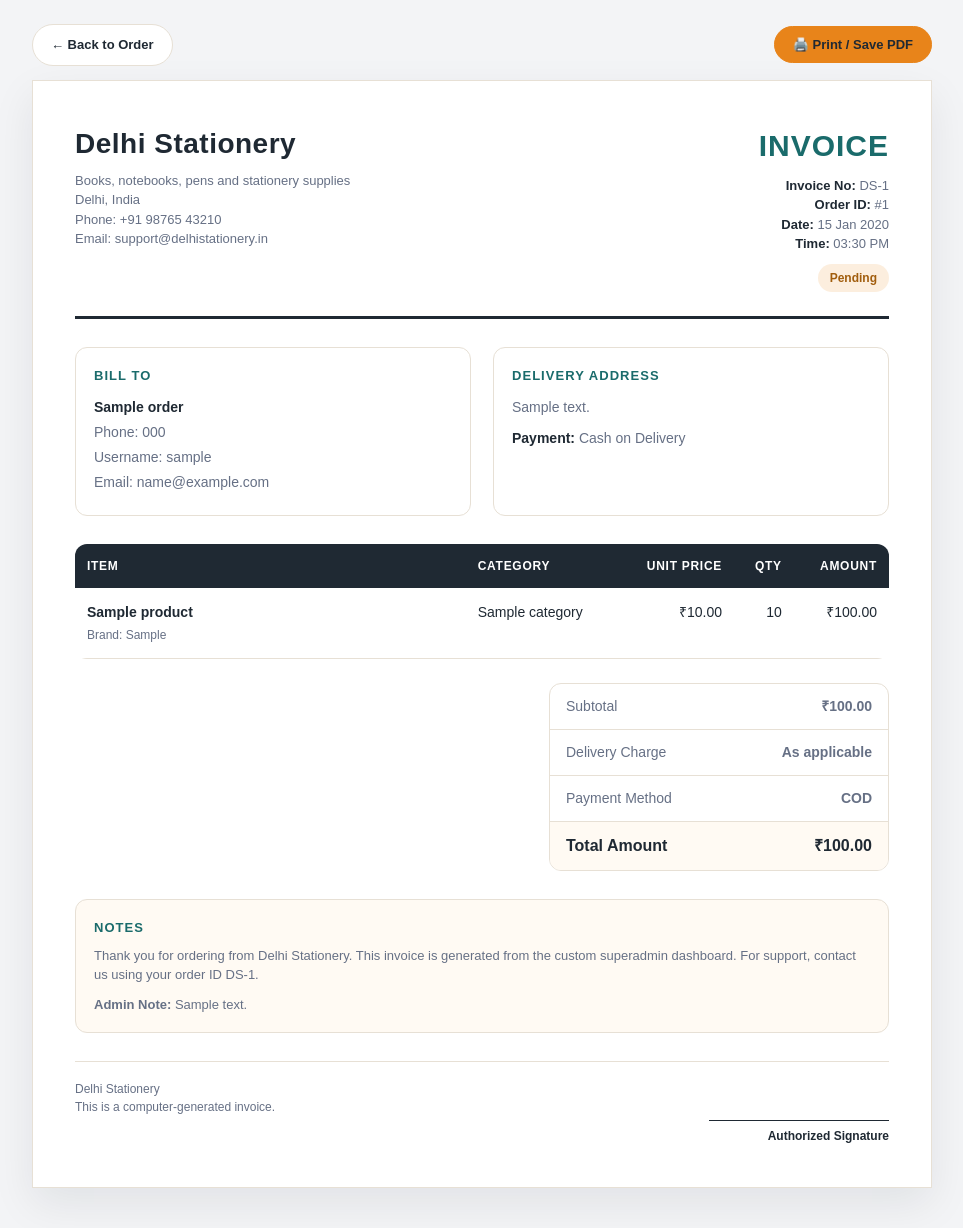
After one commit to sartaj05/Stationery_Store, a Django app: page /accounts/superadmin/orders/1/invoice/ in a window 1280 px wide. The commit adds this page. Shown: the whole page, without its empty margins (158-1121 px from the left). Run offline with Django 5.2, Linux system fonts and the light colour scheme; a user stored in the database is signed in; tables that the repository leaves empty hold one stand-in row (values such as "Sample post").

Commit message:
Add printable invoice and order receipt system

```diff
--- a/accounts/urls.py
+++ b/accounts/urls.py
@@ -102,4 +102,9 @@ urlpatterns = [
         views.superadmin_product_restock,
         name="superadmin_product_restock"
     ),
+    path(
+        "superadmin/orders/<int:pk>/invoice/",
+        views.superadmin_order_invoice,
+        name="superadmin_order_invoice"
+    ),
 ]
--- a/accounts/views.py
+++ b/accounts/views.py
@@ -759,3 +759,18 @@ def superadmin_product_restock(request, pk):
             messages.error(request, "Please enter a valid stock quantity.")
 
     return redirect("superadmin_low_stock_list")
+
+
+@login_required
+@user_passes_test(is_superadmin)
+def superadmin_order_invoice(request, pk):
+    order = get_object_or_404(
+        Order.objects.select_related("product", "product__category", "customer"),
+        pk=pk,
+    )
+
+    context = {
+        "order": order,
+    }
+
+    return render(request, "accounts/superadmin_order_invoice.html", context)
--- /dev/null
+++ b/templates/accounts/superadmin_order_invoice.html
@@ -0,0 +1,492 @@
+{% load static %}
+<!DOCTYPE html>
+<html lang="en">
+<head>
+    <meta charset="UTF-8">
+    <title>Invoice #{{ order.id }} | Delhi Stationery</title>
+    <meta name="viewport" content="width=device-width, initial-scale=1.0">
+
+    <style>
+        :root {
+            --ink: #1f2933;
+            --muted: #667085;
+            --border: #e7e0d5;
+            --paper: #fffaf3;
+            --cream: #f5edde;
+            --saffron: #e8841a;
+            --teal: #1a6b6b;
+            --jade: #27745a;
+            --ruby: #c0392b;
+        }
+
+        * {
+            box-sizing: border-box;
+            margin: 0;
+            padding: 0;
+        }
+
+        body {
+            background: #f3f4f6;
+            color: var(--ink);
+            font-family: Arial, Helvetica, sans-serif;
+            font-size: 14px;
+            line-height: 1.5;
+        }
+
+        .screen-actions {
+            max-width: 900px;
+            margin: 24px auto 14px;
+            display: flex;
+            justify-content: space-between;
+            gap: 12px;
+            align-items: center;
+        }
+
+        .screen-actions a,
+        .screen-actions button {
+            border: none;
+            text-decoration: none;
+            cursor: pointer;
+            border-radius: 999px;
+            padding: 10px 18px;
+            font-weight: 700;
+            font-size: 13px;
+            color: var(--ink);
+            background: #fff;
+            border: 1px solid var(--border);
+        }
+
+        .screen-actions button {
+            background: var(--saffron);
+            border-color: var(--saffron);
+        }
+
+        .invoice-page {
+            max-width: 900px;
+            margin: 0 auto 40px;
+            background: #fff;
+            border: 1px solid var(--border);
+            box-shadow: 0 16px 40px rgba(15, 23, 42, .08);
+            padding: 42px;
+        }
+
+        .invoice-header {
+            display: flex;
+            justify-content: space-between;
+            gap: 24px;
+            border-bottom: 3px solid var(--ink);
+            padding-bottom: 24px;
+            margin-bottom: 28px;
+        }
+
+        .brand h1 {
+            font-size: 28px;
+            letter-spacing: .5px;
+            color: var(--ink);
+            margin-bottom: 6px;
+        }
+
+        .brand p {
+            color: var(--muted);
+            font-size: 13px;
+        }
+
+        .invoice-meta {
+            text-align: right;
+        }
+
+        .invoice-meta h2 {
+            color: var(--teal);
+            font-size: 30px;
+            letter-spacing: 1px;
+            margin-bottom: 8px;
+        }
+
+        .invoice-meta p {
+            font-size: 13px;
+            color: var(--muted);
+        }
+
+        .invoice-meta strong {
+            color: var(--ink);
+        }
+
+        .status-badge {
+            display: inline-block;
+            margin-top: 10px;
+            border-radius: 999px;
+            padding: 5px 12px;
+            font-size: 12px;
+            font-weight: 800;
+            background: var(--cream);
+            color: var(--ink);
+        }
+
+        .status-badge.delivered {
+            background: rgba(39, 116, 90, .12);
+            color: var(--jade);
+        }
+
+        .status-badge.cancelled {
+            background: rgba(192, 57, 43, .12);
+            color: var(--ruby);
+        }
+
+        .status-badge.pending {
+            background: rgba(232, 132, 26, .14);
+            color: #a15d0d;
+        }
+
+        .info-grid {
+            display: grid;
+            grid-template-columns: 1fr 1fr;
+            gap: 22px;
+            margin-bottom: 28px;
+        }
+
+        .info-card {
+            border: 1px solid var(--border);
+            border-radius: 12px;
+            padding: 18px;
+            background: #fff;
+        }
+
+        .info-card h3 {
+            font-size: 13px;
+            text-transform: uppercase;
+            letter-spacing: .08em;
+            color: var(--teal);
+            margin-bottom: 12px;
+        }
+
+        .info-card p {
+            color: var(--muted);
+            margin-bottom: 4px;
+        }
+
+        .info-card strong {
+            color: var(--ink);
+        }
+
+        .items-table {
+            width: 100%;
+            border-collapse: collapse;
+            margin-bottom: 24px;
+            overflow: hidden;
+            border-radius: 12px;
+        }
+
+        .items-table th {
+            background: var(--ink);
+            color: #fff;
+            padding: 13px 12px;
+            text-align: left;
+            font-size: 12px;
+            text-transform: uppercase;
+            letter-spacing: .06em;
+        }
+
+        .items-table td {
+            border-bottom: 1px solid var(--border);
+            padding: 14px 12px;
+            vertical-align: top;
+        }
+
+        .items-table tbody tr {
+            background: #fff;
+        }
+
+        .items-table .right {
+            text-align: right;
+        }
+
+        .product-name {
+            font-weight: 800;
+            color: var(--ink);
+            margin-bottom: 3px;
+        }
+
+        .product-meta {
+            color: var(--muted);
+            font-size: 12px;
+        }
+
+        .summary-wrap {
+            display: flex;
+            justify-content: flex-end;
+            margin-bottom: 28px;
+        }
+
+        .summary-box {
+            width: 340px;
+            border: 1px solid var(--border);
+            border-radius: 12px;
+            overflow: hidden;
+        }
+
+        .summary-row {
+            display: flex;
+            justify-content: space-between;
+            gap: 12px;
+            padding: 12px 16px;
+            border-bottom: 1px solid var(--border);
+            color: var(--muted);
+        }
+
+        .summary-row:last-child {
+            border-bottom: none;
+        }
+
+        .summary-row.total {
+            background: var(--paper);
+            color: var(--ink);
+            font-size: 16px;
+            font-weight: 900;
+        }
+
+        .notes {
+            border: 1px solid var(--border);
+            border-radius: 12px;
+            padding: 18px;
+            background: var(--paper);
+            margin-bottom: 28px;
+        }
+
+        .notes h3 {
+            font-size: 13px;
+            text-transform: uppercase;
+            letter-spacing: .08em;
+            margin-bottom: 8px;
+            color: var(--teal);
+        }
+
+        .notes p {
+            color: var(--muted);
+            font-size: 13px;
+        }
+
+        .invoice-footer {
+            border-top: 1px solid var(--border);
+            padding-top: 18px;
+            display: flex;
+            justify-content: space-between;
+            gap: 24px;
+            color: var(--muted);
+            font-size: 12px;
+        }
+
+        .signature {
+            text-align: right;
+            min-width: 180px;
+        }
+
+        .signature-line {
+            margin-top: 40px;
+            border-top: 1px solid var(--ink);
+            padding-top: 6px;
+            color: var(--ink);
+            font-weight: 700;
+        }
+
+        @media print {
+            body {
+                background: #fff;
+            }
+
+            .screen-actions {
+                display: none;
+            }
+
+            .invoice-page {
+                max-width: none;
+                margin: 0;
+                border: none;
+                box-shadow: none;
+                padding: 18mm;
+            }
+
+            @page {
+                size: A4;
+                margin: 0;
+            }
+        }
+
+        @media (max-width: 700px) {
+            .screen-actions,
+            .invoice-page {
+                margin-left: 12px;
+                margin-right: 12px;
+            }
+
+            .invoice-page {
+                padding: 24px;
+            }
+
+            .invoice-header,
+            .info-grid,
+            .invoice-footer {
+                grid-template-columns: 1fr;
+                flex-direction: column;
+            }
+
+            .invoice-meta {
+                text-align: left;
+            }
+
+            .summary-box {
+                width: 100%;
+            }
+
+            .items-table {
+                font-size: 12px;
+            }
+
+            .items-table th,
+            .items-table td {
+                padding: 10px 8px;
+            }
+        }
+    </style>
+</head>
+<body>
+
+<div class="screen-actions">
+    <a href="{% url 'superadmin_order_detail' order.id %}">← Back to Order</a>
+    <button type="button" onclick="window.print()">🖨️ Print / Save PDF</button>
+</div>
+
+<main class="invoice-page">
+
+    <header class="invoice-header">
+        <div class="brand">
+            <h1>Delhi Stationery</h1>
+            <p>Books, notebooks, pens and stationery supplies</p>
+            <p>Delhi, India</p>
+            <p>Phone: +91 98765 43210</p>
+            <p>Email: support@delhistationery.in</p>
+        </div>
+
+        <div class="invoice-meta">
+            <h2>INVOICE</h2>
+            <p><strong>Invoice No:</strong> DS-{{ order.id }}</p>
+            <p><strong>Order ID:</strong> #{{ order.id }}</p>
+            <p><strong>Date:</strong> {{ order.created_at|date:"d M Y" }}</p>
+            <p><strong>Time:</strong> {{ order.created_at|date:"h:i A" }}</p>
+
+            {% if order.status == "DELIVERED" %}
+                <span class="status-badge delivered">{{ order.get_status_display }}</span>
+            {% elif order.status == "CANCELLED" %}
+                <span class="status-badge cancelled">{{ order.get_status_display }}</span>
+            {% elif order.status == "PENDING" %}
+                <span class="status-badge pending">{{ order.get_status_display }}</span>
+            {% else %}
+                <span class="status-badge">{{ order.get_status_display }}</span>
+            {% endif %}
+        </div>
+    </header>
+
+    <section class="info-grid">
+        <div class="info-card">
+            <h3>Bill To</h3>
+            <p><strong>{{ order.name }}</strong></p>
+            <p>Phone: {{ order.phone }}</p>
+            {% if order.customer %}
+                <p>Username: {{ order.customer.username }}</p>
+                {% if order.customer.email %}
+                    <p>Email: {{ order.customer.email }}</p>
+                {% endif %}
+            {% endif %}
+        </div>
+
+        <div class="info-card">
+            <h3>Delivery Address</h3>
+            <p>{{ order.address }}</p>
+            <p style="margin-top:10px">
+                <strong>Payment:</strong> {{ order.get_payment_method_display }}
+            </p>
+        </div>
+    </section>
+
+    <table class="items-table">
+        <thead>
+            <tr>
+                <th style="width:48%">Item</th>
+                <th>Category</th>
+                <th class="right">Unit Price</th>
+                <th class="right">Qty</th>
+                <th class="right">Amount</th>
+            </tr>
+        </thead>
+        <tbody>
+            <tr>
+                <td>
+                    <div class="product-name">{{ order.product.name }}</div>
+                    <div class="product-meta">
+                        {% if order.product.brand %}
+                            Brand: {{ order.product.brand }}
+                        {% else %}
+                            Brand: Delhi Stationery
+                        {% endif %}
+                    </div>
+                </td>
+                <td>{{ order.product.category.name }}</td>
+                <td class="right">₹{{ order.product.final_price }}</td>
+                <td class="right">{{ order.quantity }}</td>
+                <td class="right">₹{{ order.total_price }}</td>
+            </tr>
+        </tbody>
+    </table>
+
+    <section class="summary-wrap">
+        <div class="summary-box">
+            <div class="summary-row">
+                <span>Subtotal</span>
+                <strong>₹{{ order.total_price }}</strong>
+            </div>
+
+            <div class="summary-row">
+                <span>Delivery Charge</span>
+                <strong>As applicable</strong>
+            </div>
+
+            <div class="summary-row">
+                <span>Payment Method</span>
+                <strong>{{ order.payment_method }}</strong>
+            </div>
+
+            <div class="summary-row total">
+                <span>Total Amount</span>
+                <strong>₹{{ order.total_price }}</strong>
+            </div>
+        </div>
+    </section>
+
+    <section class="notes">
+        <h3>Notes</h3>
+        <p>
+            Thank you for ordering from Delhi Stationery. This invoice is generated from the custom superadmin dashboard.
+            For support, contact us using your order ID DS-{{ order.id }}.
+        </p>
+
+        {% if order.admin_note %}
+            <p style="margin-top:10px">
+                <strong>Admin Note:</strong> {{ order.admin_note }}
+            </p>
+        {% endif %}
+    </section>
+
+    <footer class="invoice-footer">
+        <div>
+            <p>Delhi Stationery</p>
+            <p>This is a computer-generated invoice.</p>
+        </div>
+
+        <div class="signature">
+            <div class="signature-line">Authorized Signature</div>
+        </div>
+    </footer>
+
+</main>
+
+</body>
+</html>
```
Also changed, not shown: templates/accounts/superadmin_order_detail.html (+7 -0 lines), templates/accounts/superadmin_order_list.html (+9 -1 lines).
